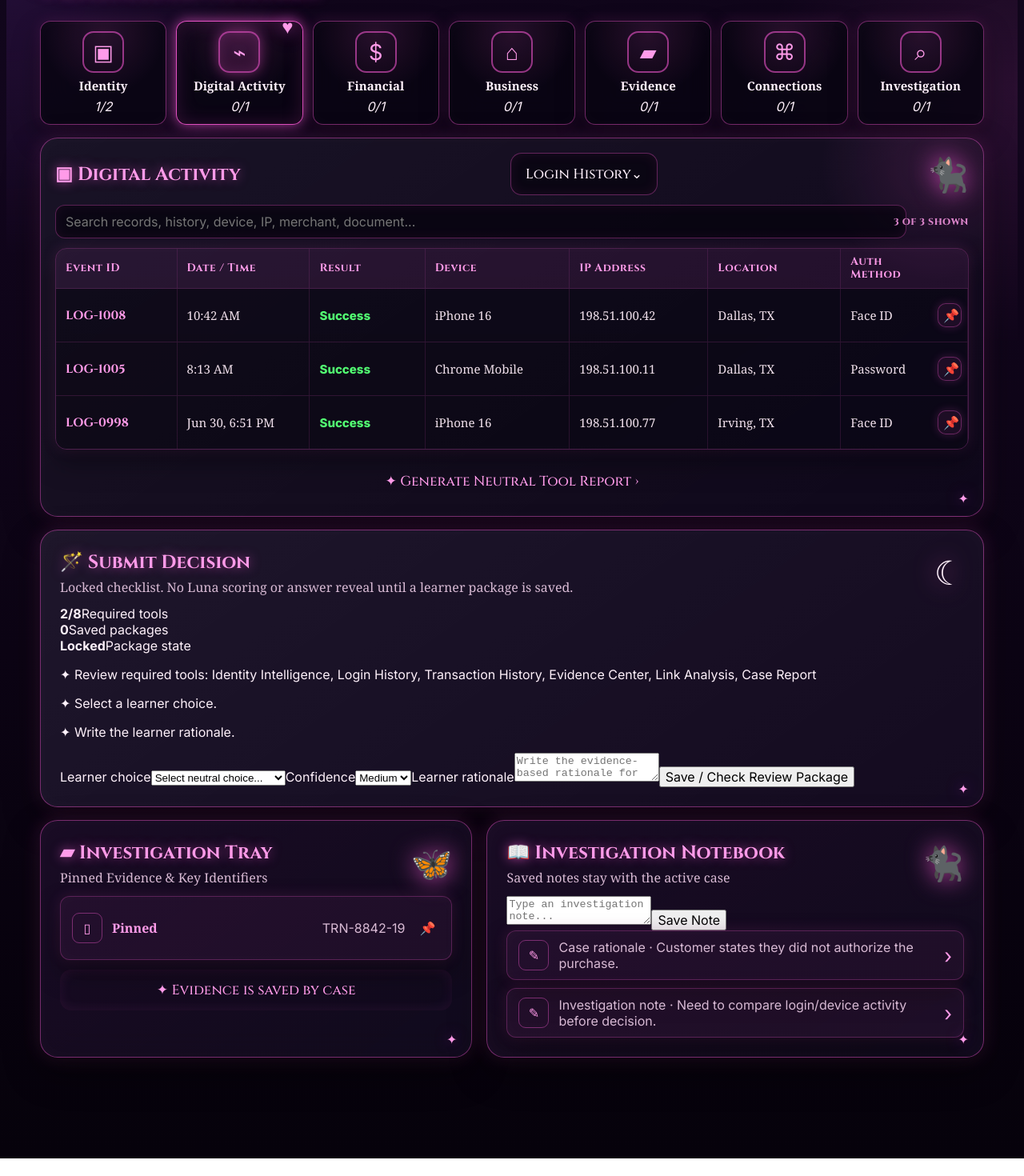
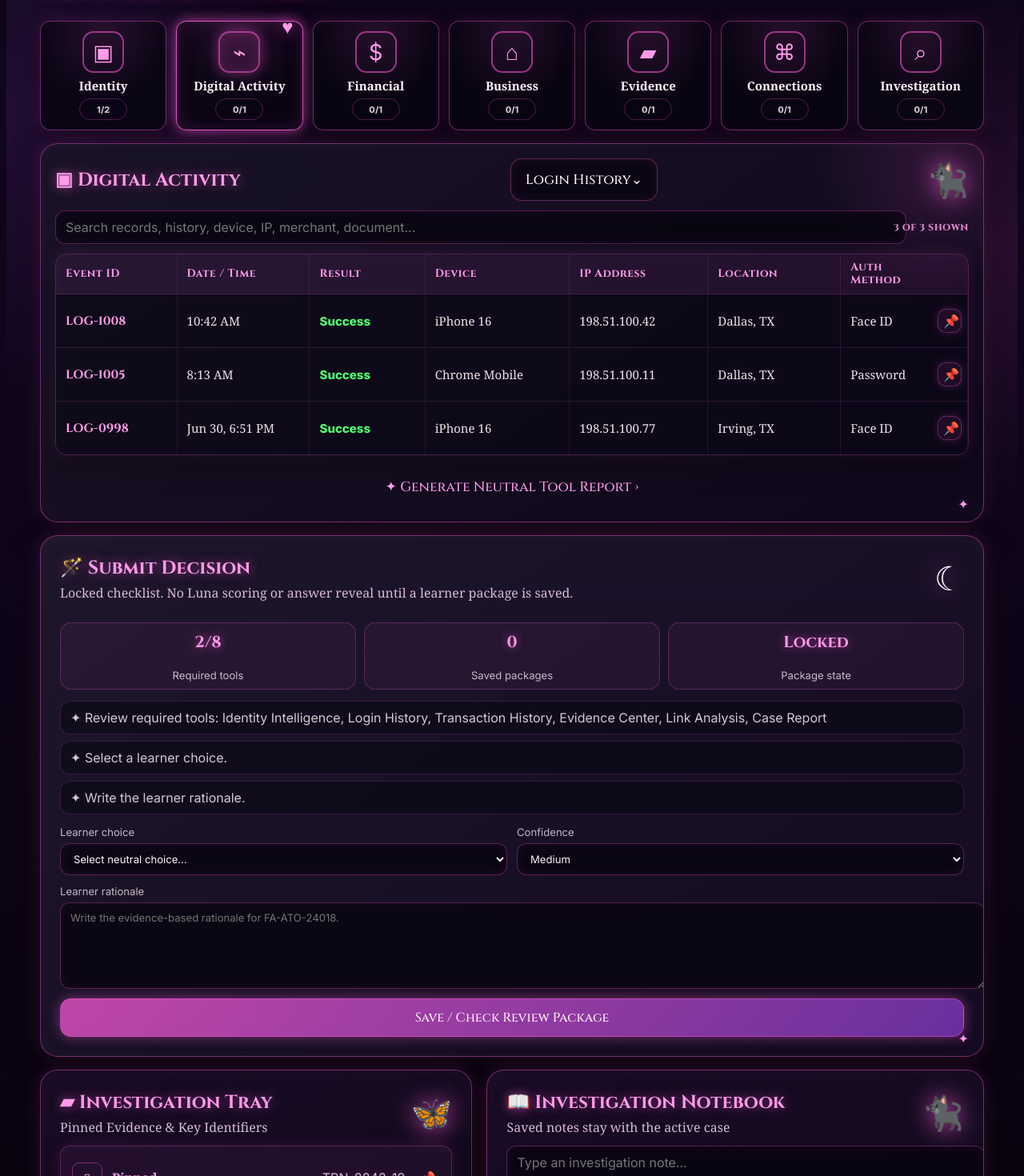
Before and after one commit to iamre2024-debug/fraud-Academy-v1, a React (Vite) app: page / in a window 1280 px wide. Shown: the part 940-2410 px from the top of the page at 80% size. Before the commit the page ends 2388 px from the top, so only its background shows below. Built offline with nearby package versions, Linux system fonts and the light colour scheme.

Commit message:
Style visual progress and submit decision flow

```diff
--- a/src/visualFunctional.css
+++ b/src/visualFunctional.css
@@ -24,7 +24,10 @@
 }
 
 .visual-case-switcher select,
-.workspace-search-row input {
+.workspace-search-row input,
+.decision-form select,
+.decision-form textarea,
+.notebook-compose textarea {
   width: 100%;
   min-width: 0;
   border: 1px solid rgba(255, 92, 218, 0.32);
@@ -38,7 +41,10 @@
 }
 
 .visual-case-switcher select:focus,
-.workspace-search-row input:focus {
+.workspace-search-row input:focus,
+.decision-form select:focus,
+.decision-form textarea:focus,
+.notebook-compose textarea:focus {
   border-color: rgba(255, 155, 233, 0.72);
   box-shadow: 0 0 0 3px rgba(255, 92, 218, 0.14), inset 0 0 16px rgba(255, 92, 218, 0.1);
 }
@@ -49,6 +55,41 @@
   gap: 10px;
   align-items: center;
   margin-bottom: 12px;
+}
+
+.visual-category-row button em {
+  display: inline-grid;
+  place-items: center;
+  min-width: 42px;
+  min-height: 21px;
+  padding: 2px 8px;
+  border: 1px solid rgba(255, 92, 218, 0.28);
+  border-radius: 999px;
+  color: rgba(255, 241, 251, 0.8);
+  font-family: Inter, system-ui, sans-serif;
+  font-size: 0.68rem;
+  font-style: normal;
+  font-weight: 800;
+}
+
+.visual-category-row button.reviewed {
+  border-color: rgba(255, 155, 233, 0.72);
+  box-shadow: 0 0 18px rgba(255, 92, 218, 0.42), inset 0 0 28px rgba(255, 92, 218, 0.14);
+}
+
+.visual-category-row button.reviewed em {
+  background: rgba(255, 92, 218, 0.2);
+  color: #fff1fb;
+  text-shadow: 0 0 10px rgba(255, 92, 218, 0.78);
+}
+
+.visual-category-row button.reviewed::after {
+  content: "✦";
+  position: absolute;
+  left: 10px;
+  top: -7px;
+  color: #ff9be9;
+  text-shadow: 0 0 12px rgba(255, 92, 218, 0.9);
 }
 
 .activity-row {
@@ -81,6 +122,92 @@
   box-shadow: 0 0 16px rgba(255, 92, 218, 0.45);
 }
 
+.submit-decision-panel {
+  display: grid;
+  gap: 14px;
+}
+
+.decision-status-grid {
+  display: grid;
+  grid-template-columns: repeat(3, 1fr);
+  gap: 10px;
+}
+
+.decision-status-grid div {
+  min-height: 82px;
+  display: grid;
+  place-items: center;
+  text-align: center;
+  border: 1px solid rgba(255, 92, 218, 0.24);
+  border-radius: 14px;
+  background: rgba(255, 92, 218, 0.055);
+}
+
+.decision-status-grid strong {
+  color: #ff9be9;
+  font-family: Cinzel, Georgia, serif;
+  font-size: 1.25rem;
+  text-shadow: 0 0 12px rgba(255, 92, 218, 0.64);
+}
+
+.decision-status-grid span,
+.decision-form label {
+  color: rgba(255, 241, 251, 0.74);
+  font-size: 0.82rem;
+}
+
+.decision-checklist {
+  display: grid;
+  gap: 8px;
+}
+
+.decision-checklist p {
+  margin: 0;
+  border: 1px solid rgba(255, 92, 218, 0.18);
+  border-radius: 12px;
+  background: rgba(6, 4, 14, 0.5);
+  color: rgba(255, 241, 251, 0.82);
+  padding: 10px 12px;
+}
+
+.decision-form {
+  display: grid;
+  grid-template-columns: 1fr 1fr;
+  gap: 12px;
+}
+
+.decision-form label,
+.notebook-compose {
+  display: grid;
+  gap: 6px;
+}
+
+.decision-rationale {
+  grid-column: 1 / -1;
+}
+
+.decision-form textarea,
+.notebook-compose textarea {
+  min-height: 86px;
+  resize: vertical;
+}
+
+.decision-form button,
+.notebook-compose button {
+  grid-column: 1 / -1;
+  border: 1px solid rgba(255, 92, 218, 0.42);
+  border-radius: 14px;
+  background: linear-gradient(135deg, rgba(255, 92, 218, 0.72), rgba(173, 76, 255, 0.56));
+  color: #fff1fb;
+  padding: 12px 16px;
+  font-family: Cinzel, Georgia, serif;
+  box-shadow: 0 0 16px rgba(255, 92, 218, 0.45);
+}
+
+.notebook-compose {
+  margin-bottom: 12px;
+}
+
 .tray-list:empty::before,
 .notebook-list:empty::before {
   content: "No records saved yet.";
@@ -92,16 +219,22 @@
 }
 
 @media (max-width: 1180px) {
-  .visual-case-switcher {
-    grid-template-columns: 1fr;
-  }
-
-  .workspace-search-row {
+  .visual-case-switcher,
+  .workspace-search-row,
+  .decision-form,
+  .decision-status-grid {
     grid-template-columns: 1fr;
   }
 
   .workspace-search-row span {
     justify-self: start;
+  }
+
+  .visual-category-row button em {
+    min-width: 34px;
+    min-height: 18px;
+    font-size: 0.58rem;
+    padding: 1px 5px;
   }
 
   .activity-row {
```
